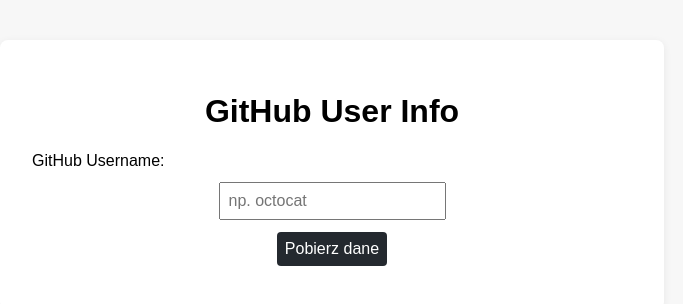
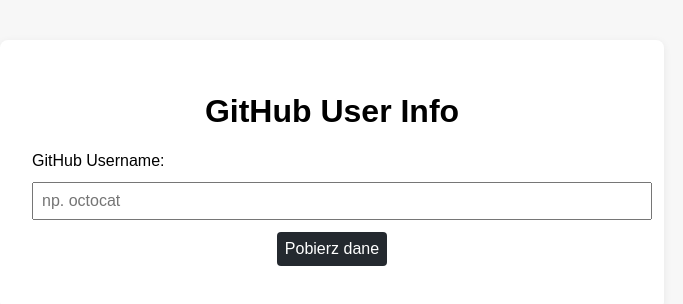
Before and after one commit to bituzin/Gitstat, a React (Vite) app in the folder frontend/: page / in a window 1280 px wide. Shown: the top 304 px of the page, without its empty margins (308-991 px from the left). Built offline with nearby package versions, Linux system fonts and the light colour scheme.

Commit message:
feat: add GitHub username autocomplete to app

```diff
--- a/frontend/App.jsx
+++ b/frontend/App.jsx
@@ -1,7 +1,9 @@
 import React, { useState } from "react";
 import GithubStats from "./components/GithubStats";
+import GithubAutocomplete from "./components/GithubAutocomplete";
 
 export default function App() {
+
   const [username, setUsername] = useState("");
   const [submitted, setSubmitted] = useState(false);
 
@@ -10,19 +12,20 @@
     setSubmitted(true);
   };
 
+  const handleSelect = (selected) => {
+    setUsername(selected);
+    setSubmitted(true);
+  };
+
   return (
     <div className="container">
       <h1>GitHub User Info</h1>
-      <form onSubmit={handleSubmit}>
+      <form onSubmit={handleSubmit} autoComplete="off">
         <label htmlFor="ghUser">GitHub Username:</label>
-        <input
-          type="text"
-          id="ghUser"
-          name="ghUser"
-          required
-          placeholder="np. octocat"
+        <GithubAutocomplete
           value={username}
-          onChange={e => setUsername(e.target.value)}
+          onChange={setUsername}
+          onSelect={handleSelect}
         />
         <button type="submit">Pobierz dane</button>
       </form>
--- /dev/null
+++ b/frontend/components/GithubAutocomplete.jsx
@@ -0,0 +1,76 @@
+import React, { useState } from "react";
+
+export default function GithubAutocomplete({ value, onChange, onSelect }) {
+  const [suggestions, setSuggestions] = useState([]);
+  const [loading, setLoading] = useState(false);
+
+  async function fetchSuggestions(query) {
+    if (!query) {
+      setSuggestions([]);
+      return;
+    }
+    setLoading(true);
+    try {
+      const res = await fetch(`https://api.github.com/search/users?q=${query}&per_page=5`);
+      if (res.ok) {
+        const data = await res.json();
+        setSuggestions(data.items || []);
+      } else {
+        setSuggestions([]);
+      }
+    } catch {
+      setSuggestions([]);
+    }
+    setLoading(false);
+  }
+
+  function handleInput(e) {
+    const val = e.target.value;
+    onChange(val);
+    fetchSuggestions(val);
+  }
+
+  function handleSelect(username) {
+    onChange(username);
+    setSuggestions([]);
+    if (onSelect) onSelect(username);
+  }
+
+  return (
+    <div style={{ position: "relative" }}>
+      <input
+        type="text"
+        value={value}
+        onChange={handleInput}
+        placeholder="np. octocat"
+        autoComplete="off"
+        style={{ width: "100%" }}
+      />
+      {loading && <div className="loading">Ładowanie...</div>}
+      {suggestions.length > 0 && (
+        <ul style={{
+          position: "absolute",
+          left: 0,
+          right: 0,
+          background: "#fff",
+          border: "1px solid #eee",
+          zIndex: 10,
+          listStyle: "none",
+          margin: 0,
+          padding: 0
+        }}>
+          {suggestions.map(user => (
+            <li
+              key={user.login}
+              style={{ padding: "8px", cursor: "pointer" }}
+              onClick={() => handleSelect(user.login)}
+            >
+              <img src={user.avatar_url} alt="avatar" style={{ width: 24, height: 24, borderRadius: "50%", marginRight: 8 }} />
+              {user.login}
+            </li>
+          ))}
+        </ul>
+      )}
+    </div>
+  );
+}
```
